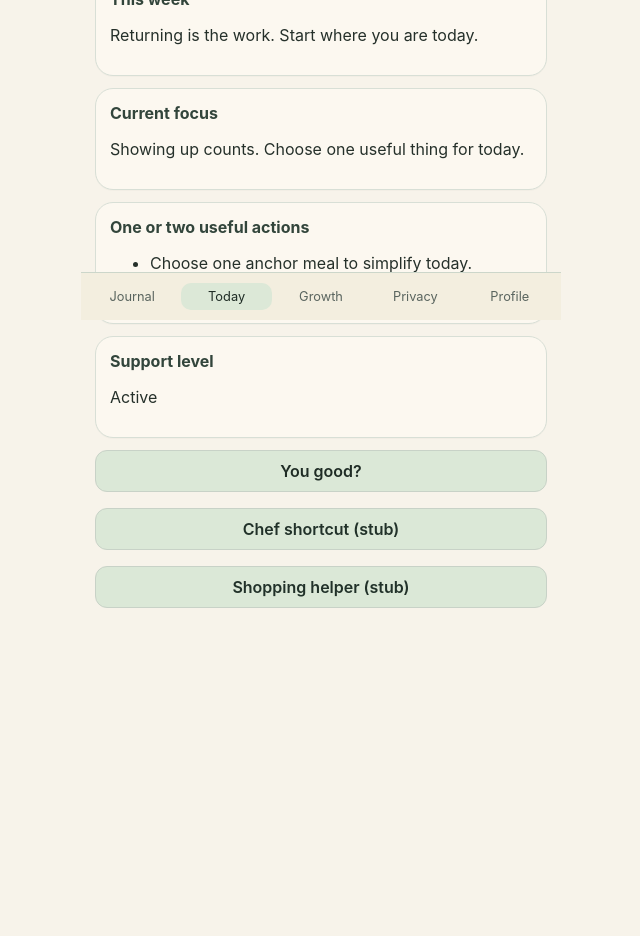
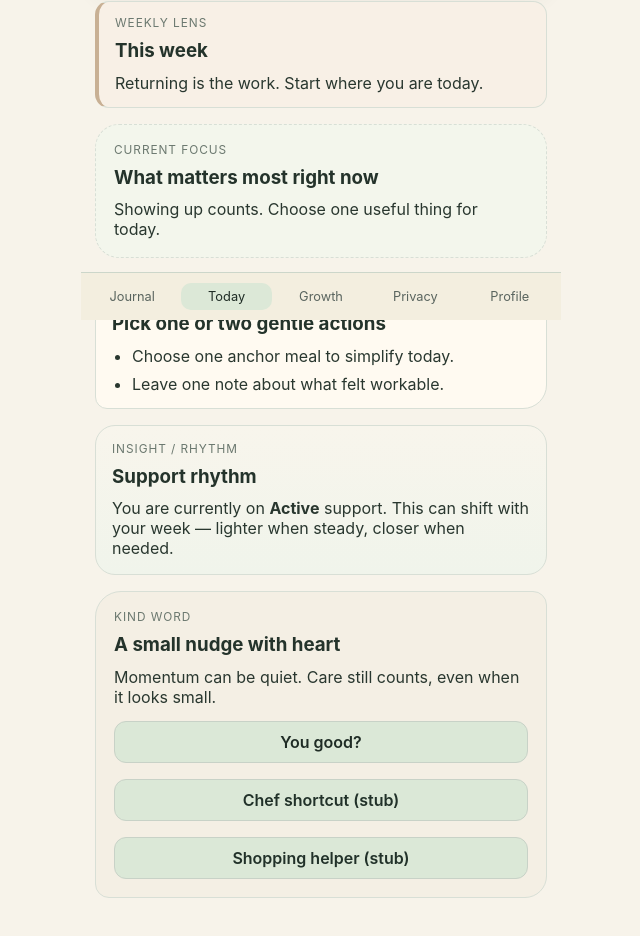
Before and after one commit to carllachance/outgrow, a React (Vite) app: page /today in a window 1280 px wide. Shown: the part 480-1416 px from the top of the page, without its empty margins (319-959 px from the left). Before the commit the page ends 1190 px from the top, so only its background shows below. Built offline with nearby package versions, Linux system fonts and the light colour scheme.

Commit message:
Redesign Today as editorial card journey

```diff
--- a/src/screens/TodayScreen.tsx
+++ b/src/screens/TodayScreen.tsx
@@ -1,5 +1,4 @@
 import { Link } from 'react-router-dom';
-import { Card } from '../components/Card';
 import { ReentryHero } from '../components/brand/ReentryHero';
 import { WelcomeHero } from '../components/brand/WelcomeHero';
 import { useStore } from '../state/AppStoreContext';
@@ -8,35 +7,62 @@ export const TodayScreen = () => {
   const { state } = useStore();
   const hasSetDirection = Boolean(state.onboarding.weeklyLens || state.onboarding.currentFocus || state.journalEntries.length);
 
+  const weeklyLens = state.onboarding.weeklyLens || 'Returning is the work. Start where you are today.';
+  const currentFocus = state.onboarding.currentFocus || 'Showing up counts. Choose one useful thing for today.';
+
   return (
-    <div className="screen">
+    <div className="screen today-screen">
       {hasSetDirection ? <WelcomeHero /> : <ReentryHero />}
-      <Card title="Post-intake summary">
+
+      <section className="today-card today-card-hero" aria-labelledby="today-hero-title">
+        <p className="today-kicker">Today</p>
+        <h2 id="today-hero-title">Post-intake summary</h2>
         <p>Here&apos;s what I&apos;m hearing: you want this to be workable and steady.</p>
         <p>I&apos;ll support you with lighter nudges as confidence grows. You can adjust support any time.</p>
-      </Card>
-      <Card title="This week">
-        <p>{state.onboarding.weeklyLens || 'Returning is the work. Start where you are today.'}</p>
-      </Card>
-      <Card title="Current focus">
-        <p>{state.onboarding.currentFocus || 'Showing up counts. Choose one useful thing for today.'}</p>
-      </Card>
-      <Card title="One or two useful actions">
+      </section>
+
+      <section className="today-card today-card-weekly" aria-labelledby="today-weekly-title">
+        <p className="today-kicker">Weekly lens</p>
+        <h3 id="today-weekly-title">This week</h3>
+        <p>{weeklyLens}</p>
+      </section>
+
+      <section className="today-card today-card-focus" aria-labelledby="today-focus-title">
+        <p className="today-kicker">Current focus</p>
+        <h3 id="today-focus-title">What matters most right now</h3>
+        <p>{currentFocus}</p>
+      </section>
+
+      <section className="today-card today-card-action" aria-labelledby="today-action-title">
+        <p className="today-kicker">Useful action</p>
+        <h3 id="today-action-title">Pick one or two gentle actions</h3>
         <ul>
           <li>Choose one anchor meal to simplify today.</li>
           <li>Leave one note about what felt workable.</li>
         </ul>
-      </Card>
-      <Card title="Support level">
-        <p>{state.onboarding.supportTier}</p>
-      </Card>
-      <div className="inline-actions">
+      </section>
+
+      <section className="today-card today-card-rhythm" aria-labelledby="today-rhythm-title">
+        <p className="today-kicker">Insight / rhythm</p>
+        <h3 id="today-rhythm-title">Support rhythm</h3>
+        <p>
+          You are currently on <strong>{state.onboarding.supportTier}</strong> support. This can shift with your week —
+          lighter when steady, closer when needed.
+        </p>
+      </section>
+
+      <section className="today-card today-card-kind" aria-labelledby="today-kind-title">
+        <p className="today-kicker">Kind word</p>
+        <h3 id="today-kind-title">A small nudge with heart</h3>
+        <p>Momentum can be quiet. Care still counts, even when it looks small.</p>
+        <div className="inline-actions today-actions">
           <Link className="button-link" to="/kind-words">
             You good?
           </Link>
           <button type="button">Chef shortcut (stub)</button>
           <button type="button">Shopping helper (stub)</button>
         </div>
+      </section>
     </div>
   );
 };
--- a/src/styles.css
+++ b/src/styles.css
@@ -163,3 +163,92 @@ button { background: #dbe8d7; color: #213129; font-weight: 600; }
 }
 
 .toggle input { width: auto; margin: 0; }
+
+.today-screen {
+  display: grid;
+  gap: 16px;
+}
+
+.today-card {
+  margin: 0;
+  border: 1px solid #d8dfd6;
+  color: #29372f;
+}
+
+.today-card h2,
+.today-card h3 {
+  margin: 4px 0 10px;
+  line-height: 1.2;
+  color: #24332b;
+}
+
+.today-card p {
+  margin: 0 0 10px;
+}
+
+.today-card p:last-child {
+  margin-bottom: 0;
+}
+
+.today-kicker {
+  margin: 0;
+  font-size: 0.74rem;
+  letter-spacing: 0.08em;
+  text-transform: uppercase;
+  color: #6b786f;
+}
+
+.today-card-hero {
+  padding: 18px;
+  border-radius: 28px 28px 16px 16px;
+  background: linear-gradient(160deg, #eef4e4 0%, #f8f2e8 62%, #fbf6ee 100%);
+  box-shadow: 0 10px 22px rgba(58, 78, 66, 0.12);
+}
+
+.today-card-hero h2 {
+  font-size: 1.2rem;
+}
+
+.today-card-weekly {
+  padding: 14px 16px;
+  border-radius: 14px;
+  background: #f8f0e6;
+  border-left: 4px solid #c8b094;
+}
+
+.today-card-focus {
+  padding: 18px;
+  border-radius: 24px;
+  background: #f3f6ec;
+  border-style: dashed;
+}
+
+.today-card-action {
+  padding: 14px 16px;
+  border-radius: 12px 24px 24px 12px;
+  background: #fffaf1;
+}
+
+.today-card-action ul {
+  margin: 0;
+  padding-left: 20px;
+  display: grid;
+  gap: 8px;
+}
+
+.today-card-rhythm {
+  padding: 16px;
+  border-radius: 20px;
+  background: linear-gradient(180deg, #f8f5ec 0%, #f0f4eb 100%);
+}
+
+.today-card-kind {
+  padding: 18px;
+  border-radius: 26px 14px 22px;
+  background: #f4efe4;
+  margin-bottom: 6px;
+}
+
+.today-actions {
+  margin-top: 14px;
+}
```
Lines whose indentation alone changed are shown as unchanged.
